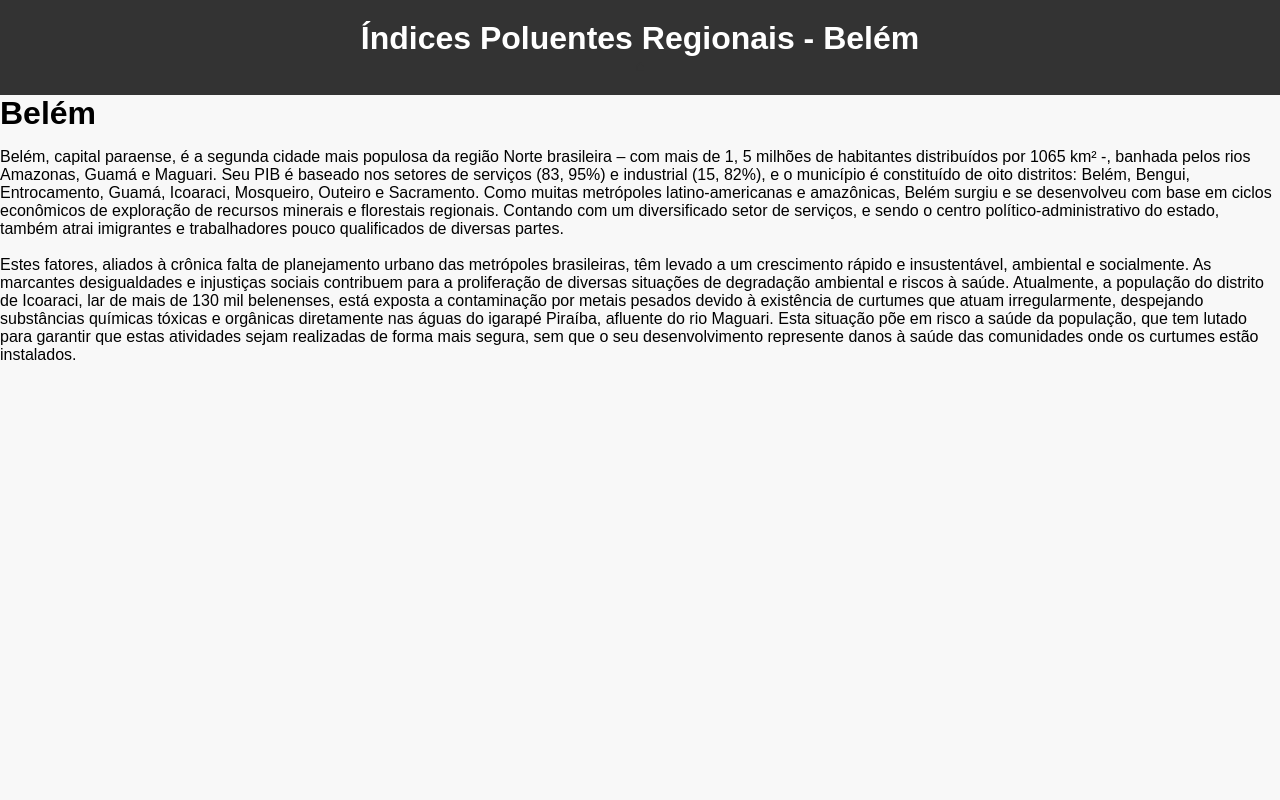
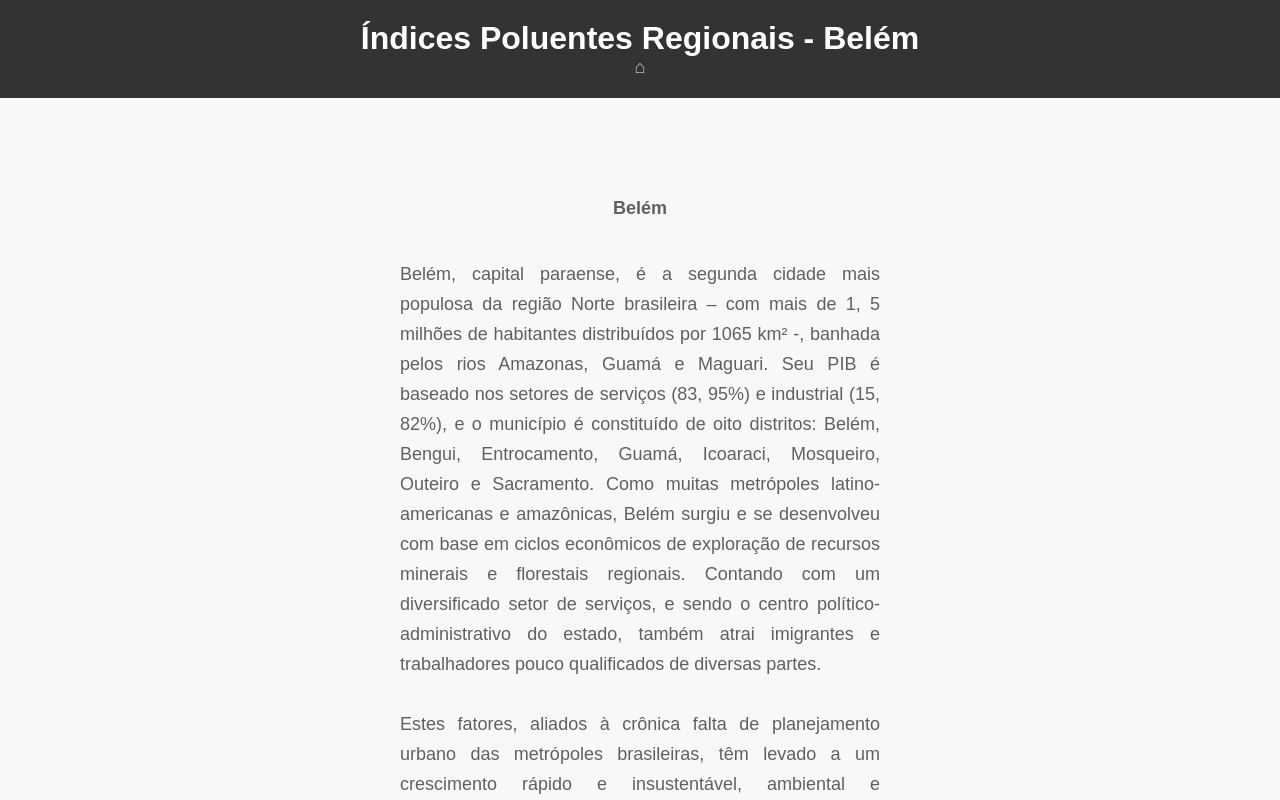
Before and after one commit to lindinhaAishi/IPG, a plain HTML site: page belem.html in a window 1280 px wide. Shown: the top 800 px of the page. Drawn offline with Linux system fonts and the light colour scheme.

Commit message:
Update style.css

```diff
--- a/assets/style.css
+++ b/assets/style.css
@@ -167,3 +167,31 @@ select {
     text-align: center;
     align-items: center;
 }
+
+.home {
+    text-align: center;
+    color: #c5c5c5;
+    font-weight: bold;
+    font-size: large;
+}
+
+p {
+    font-size: 18px;
+    color: #606060;
+    margin-bottom: 30px;
+    font-family: "Montserrat", sans-serif;
+    margin-top: 40px;
+    margin-left: 400px;
+    margin-right: 400px;
+    line-height: 30px;
+    text-align: justify;
+
+}
+
+.titlepages {
+    font-size: 18px;
+    color: #606060;
+    margin-bottom: 30px;
+    margin-top: 100px;
+    text-align: center;
+}
```
Lines whose indentation alone changed are shown as unchanged.
